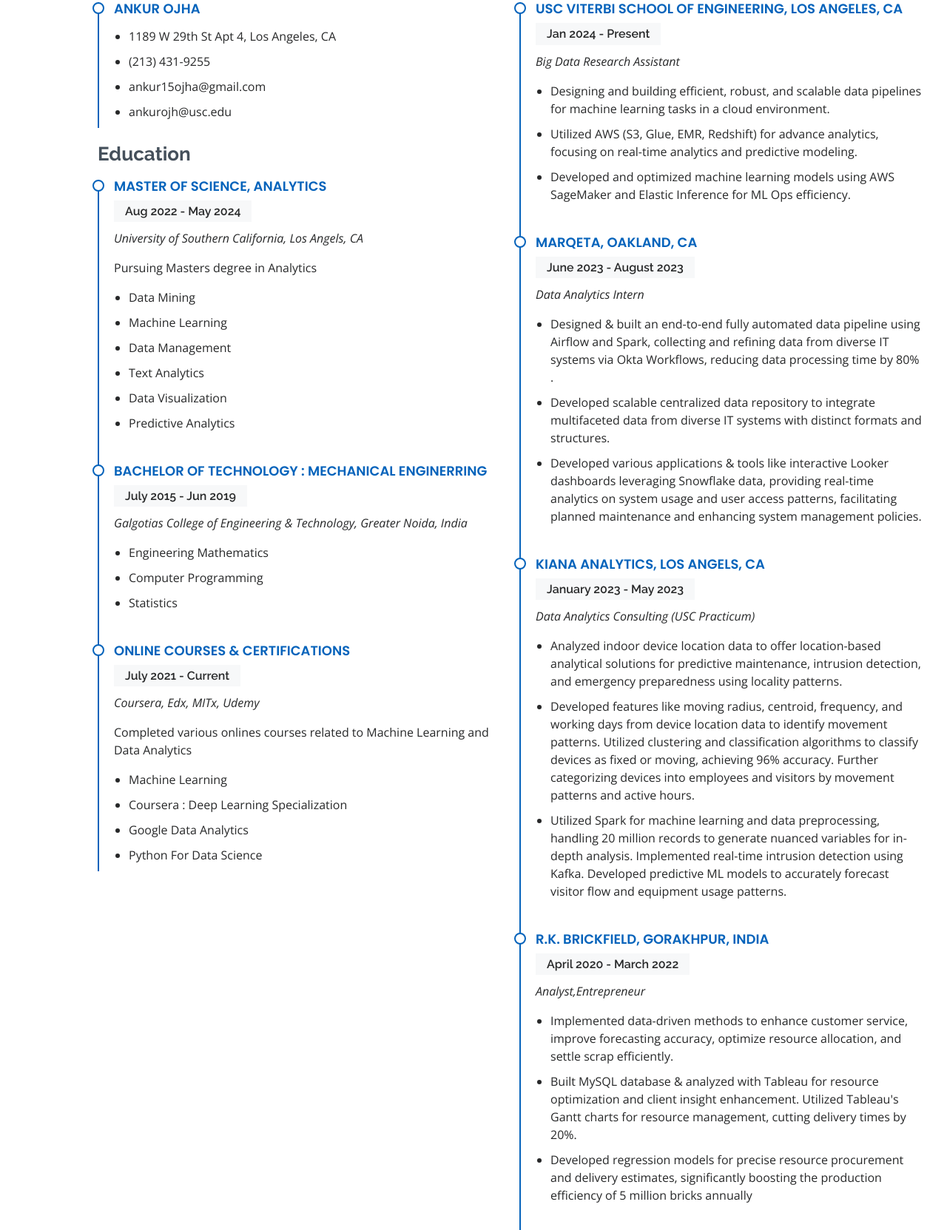
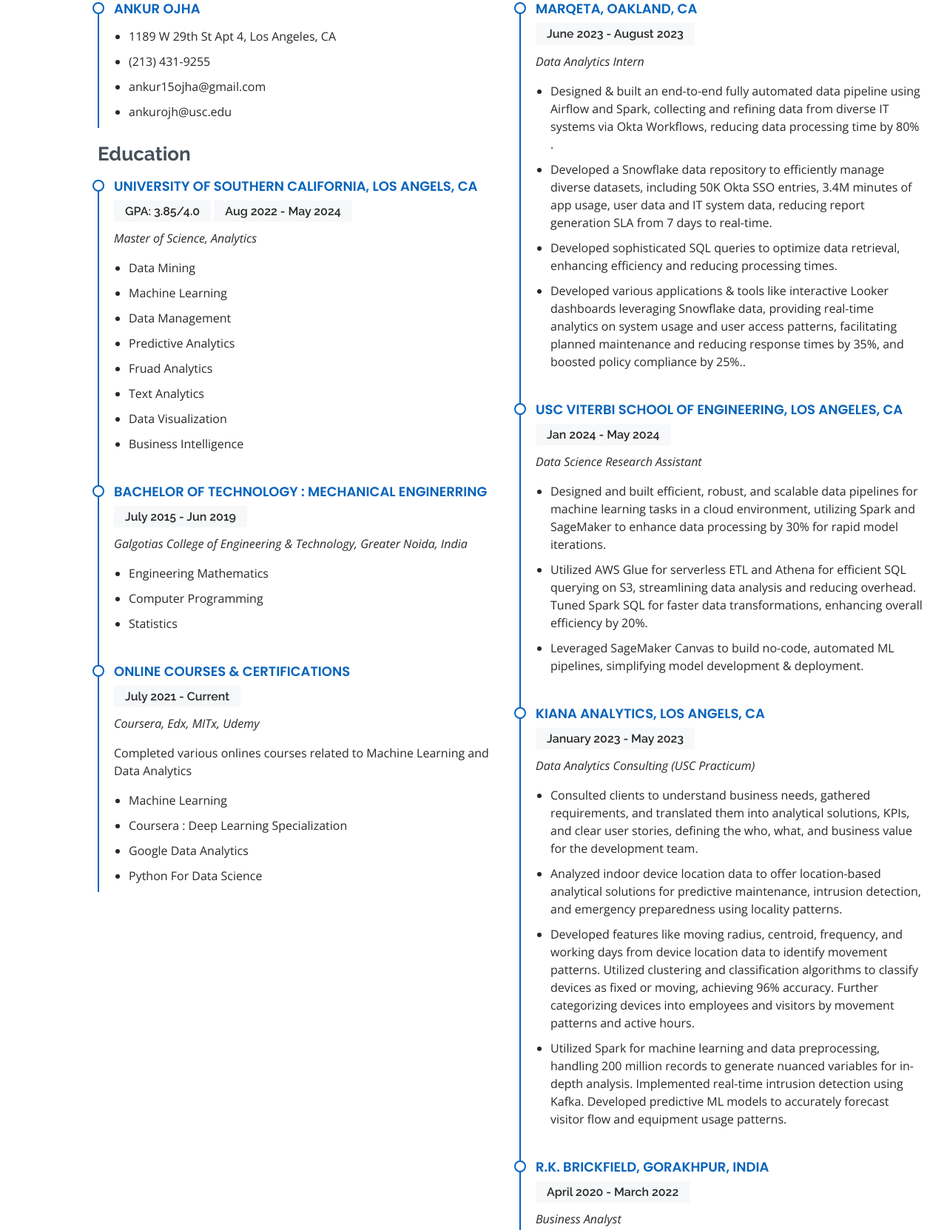
Before and after one commit to ankur1508ojha/ankur1508ojha.github.io, a plain HTML site: page index.html in a window 1280 px wide. Shown: the part 2215-3878 px from the top of the page at 74% size. Drawn offline with nearby package versions, Linux system fonts and the light colour scheme.

Commit message:
corrections

```diff
--- a/index.html
+++ b/index.html
@@ -375,18 +375,23 @@
 
             <h3 class="resume-title">Education</h3>
             <div class="resume-item">
-              <h4>Master of Science, Analytics </h4>
+              <h4>University of Southern California, Los Angels, CA</h4>
+              <h5>GPA: 3.85/4.0</h5>
               <h5>Aug 2022 - May 2024</h5>
-              <p><em>University of Southern California, Los Angels, CA</em></p>
-              <p>Pursuing Masters degree in Analytics</p>
+              <p><em>Master of Science, Analytics</em></p>
+
 
               <ul>
                 <li>Data Mining</li>
                 <li>Machine Learning</li>
                 <li>Data Management</li>
+                <li>Predictive Analytics</li>
+                <li>Fruad Analytics</li>
                 <li>Text Analytics</li>
                 <li>Data Visualization</li>
-                <li>Predictive Analytics</li>
+                <li>Business Intelligence</li>
+
+
               </ul>
 
             </div>
@@ -427,20 +432,6 @@
 
           <div class="col-lg-6">
             <h3 class="resume-title">Professional Experience</h3>
-            <div class="resume-item">
-              <h4>USC Viterbi School of Engineering, Los Angeles, CA</h4>
-              <h5>Jan 2024 - Present</h5>
-              <p><em> Big Data Research Assistant</em></p>
-              <ul>
-                <li>Designing and building efficient, robust, and scalable data pipelines for machine learning tasks in a cloud environment.
-                </li>
-                <li>Utilized AWS (S3, Glue, EMR, Redshift) for advance analytics, focusing on real-time analytics and predictive modeling.
-                </li>
-                <li>Developed and optimized machine learning models using AWS SageMaker and Elastic Inference for ML Ops
-                  efficiency.
-                </li>
-              </ul>
-            </div>
 
             <div class="resume-item">
               <h4>Marqeta, Oakland, CA</h4>
@@ -450,21 +441,43 @@
                 <li>Designed & built an end-to-end fully automated data pipeline using Airflow and Spark, collecting and
                   refining data from diverse IT systems via Okta Workflows, reducing data processing time by 80% .
                 </li>
-                <li>Developed scalable centralized data repository to integrate multifaceted data from diverse IT
-                  systems with distinct formats and structures.
+                <li>Developed a Snowflake data repository to efficiently manage diverse datasets, including 50K Okta SSO entries, 3.4M minutes of app usage, user data and IT system data, reducing report generation SLA from 7 days to real-time.
+                </li>
+                <li>Developed sophisticated SQL queries to optimize data retrieval, enhancing efficiency and reducing processing times.
                 </li>
                 <li>Developed various applications & tools like interactive Looker dashboards leveraging Snowflake data,
                   providing real-time analytics on system usage and user access patterns, facilitating planned
-                  maintenance and enhancing system management policies.
+                  maintenance and reducing response times by 35%, and boosted policy compliance by 25%..
                 </li>
               </ul>
             </div>
+
+            <div class="resume-item">
+              <h4>USC Viterbi School of Engineering, Los Angeles, CA</h4>
+              <h5>Jan 2024 - May 2024</h5>
+              <p><em> Data Science Research Assistant</em></p>
+              <ul>
+                <li>Designed and built efficient, robust, and scalable data pipelines for machine learning tasks in a cloud environment, utilizing Spark and SageMaker to enhance data processing by 30% for rapid model iterations.
+                </li>
+
+                <li>Utilized AWS Glue for serverless ETL and Athena for efficient SQL querying on S3, streamlining data analysis and
+                  reducing overhead. Tuned Spark SQL for faster data transformations, enhancing overall efficiency by 20%.
+                </li>
+                <li>Leveraged SageMaker Canvas to build no-code, automated ML pipelines, simplifying model development & deployment.
+
+                </li>
+              </ul>
+            </div>
+
 
             <div class="resume-item">
               <h4>Kiana Analytics, Los Angels, CA</h4>
               <h5>January 2023 - May 2023</h5>
               <p><em>Data Analytics Consulting (USC Practicum)</em></p>
               <ul>
+                <li>Consulted clients to understand business needs, gathered requirements, and translated them into analytical solutions,
+                  KPIs, and clear user stories, defining the who, what, and business value for the development team.
+                </li>
                 <li>Analyzed indoor device location data to offer location-based analytical solutions for predictive
                   maintenance, intrusion detection, and emergency preparedness using locality patterns.
                 </li>
@@ -473,7 +486,7 @@
                   devices as fixed or moving, achieving 96% accuracy. Further categorizing devices into employees and
                   visitors by movement patterns and active hours.
                 </li>
-                <li>Utilized Spark for machine learning and data preprocessing, handling 20 million records to generate
+                <li>Utilized Spark for machine learning and data preprocessing, handling 200 million records to generate
                   nuanced variables for in-depth analysis. Implemented real-time intrusion detection using Kafka.
                   Developed predictive ML models to accurately forecast visitor flow and equipment usage patterns.</li>
               </ul>
@@ -482,19 +495,21 @@
             <div class="resume-item">
               <h4>R.K. BrickField, Gorakhpur, India</h4>
               <h5>April 2020 - March 2022</h5>
-              <p><em>Analyst,Entrepreneur</em></p>
+              <p><em>Business Analyst</em></p>
               <ul>
-
                 <li>
-                  Implemented data-driven methods to enhance customer service, improve forecasting accuracy, optimize
-                  resource allocation, and settle scrap efficiently.
+                  Collected and analyzed operational data from cross-functional teams to assess and enhance business performance.
+                  Implemented data-driven methods to improve customer service, forecasting accuracy, resource allocation, and scrap settlement efficiency.
+                <li>
+                  Built MySQL data repository for manufacturing and operational data and automated SQL-based reporting to visualize various
+                  business KPIs, improving decision time by 55% using key insights via Tableau dashboards.
+                  <li>
+                    Utilized Tableau's Gantt charts for resource management, cutting delivery times by 20%.
+                  </li>
+
                 </li>
-                <li>
-                  Built MySQL database & analyzed with Tableau for resource optimization and client insight enhancement.
-                  Utilized Tableau's Gantt charts for resource management, cutting delivery times by 20%.
-                </li>
-                <li>Developed regression models for precise resource procurement and delivery estimates, significantly
-                  boosting the production efficiency of 5 million bricks annually
+                <li>Developed predictive models for precise resource procurement and delivery estimates, significantly
+                  boosting the production efficiency of 10 million bricks annually
                 </li>
               </ul>
             </div>
```
